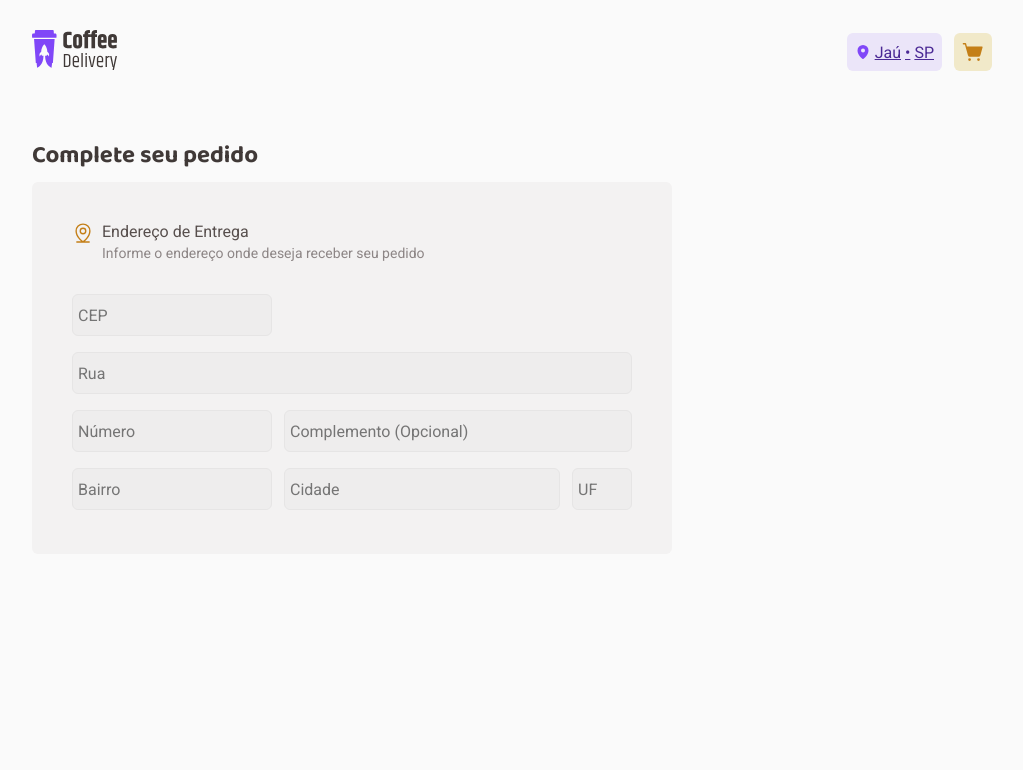
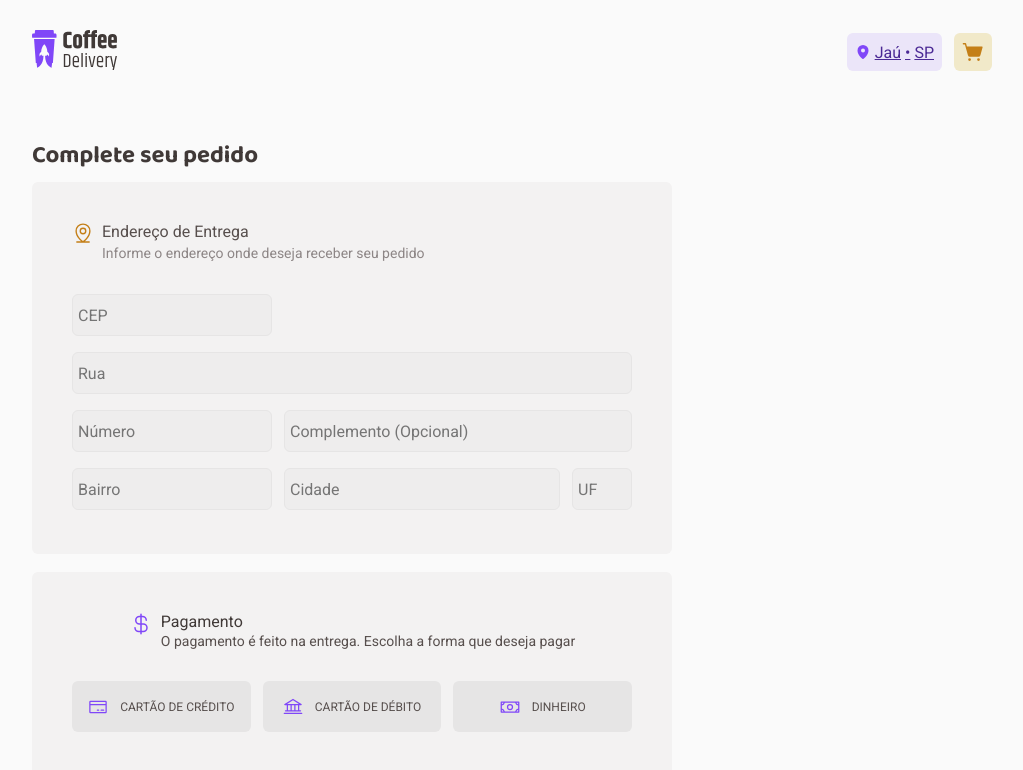
Before and after one commit to maathzzz/coffe-delivery, a React (Vite) app: page /checkout in a window 1280 px wide. Shown: the top 770 px of the page, without its empty margins (128-1151 px from the left). Built offline with nearby package versions, Linux system fonts and the light colour scheme.

Commit message:
adding payment methods styles

```diff
--- a/package.json
+++ b/package.json
@@ -16,9 +16,11 @@
     "phosphor-icons": "^1.4.2",
     "react": "^18.2.0",
     "react-dom": "^18.2.0",
+    "react-hook-form": "^7.43.9",
     "react-router": "^6.10.0",
     "react-router-dom": "^6.10.0",
-    "react-uuid": "^2.0.0"
+    "react-uuid": "^2.0.0",
+    "zod": "^3.21.4"
   },
   "devDependencies": {
     "@types/react": "^18.0.28",
--- a/src/pages/Checkout/LocationForm/LocationForm.module.css
+++ b/src/pages/Checkout/LocationForm/LocationForm.module.css
@@ -13,8 +13,8 @@
     border-radius: 6px;
 
     position: absolute;
-    left: 160px;
-    top: 182px;
+    left: 10rem;
+    top: 11.375rem;
 }
 
 .locationTitle {
--- a/src/pages/Checkout/LocationForm/index.tsx
+++ b/src/pages/Checkout/LocationForm/index.tsx
@@ -1,81 +1,120 @@
 import { useState } from 'react';
-import axios from 'axios';
 import { MapPinLine } from '@phosphor-icons/react';
 import styles from './LocationForm.module.css';
 
 export function LocationForm() {
-  const [endereco, setEndereco] = useState({
-    cep: '',
-    logradouro: '',
-    complemento: '',
-    bairro: '',
-    localidade: '',
-    uf: ''
+  const [cep, setCep] = useState('');
+  const [address, setAddress] = useState({
+    street: '',
+    number: '',
+    complement: '',
+    neighborhood: '',
+    city: '',
+    state: ''
   });
 
-  const buscarEndereco = async (cep : any) => {
-    try {
-      const response = await axios.get(`https://viacep.com.br/ws/${cep}/json/`);
-      const { data } = response;
+  async function handleBlur() {
+    if (!cep) {
+      return;
+    }
 
-      setEndereco({
-        cep: data.cep,
-        logradouro: data.logradouro,
-        complemento: data.complemento,
-        bairro: data.bairro,
-        localidade: data.localidade,
-        uf: data.uf
-      });
-    } catch (error) {
-      console.log(error);
-    }
+    const response = await fetch(`https://viacep.com.br/ws/${cep}/json/`);
+    const data = await response.json();
+
+    setAddress({
+      street: data.logradouro || '',
+      number: '',
+      complement: data.complemento || '',
+      neighborhood: data.bairro || '',
+      city: data.localidade || '',
+      state: data.uf || ''
+    });
   }
 
-  const handleCepChange = (event : any) => {
-    const cep = event.target.value;
-    setEndereco({ ...endereco, cep });
-  }
+  function handleChange(event: any) {
+    const { name, value } = event.target;
 
-  const handleCepBlur = (event : any) => {
-    const cep = event.target.value.replace(/\D/g, '');
-    if (cep.length === 8) {
-      buscarEndereco(cep);
-    }
-
-    else if (cep.length === 0) {
-        setEndereco({
-            cep: '',
-            logradouro: '',
-            complemento: '',
-            bairro: '',
-            localidade: '',
-            uf: ''
-          });
-      }
+    setAddress(prevAddress => ({
+      ...prevAddress,
+      [name]: value
+    }));
   }
 
   return (
     <div className={styles.locationContainer}>
       <div className={styles.locationTitle}>
-        <MapPinLine color='#C47F17' size={22} />
+        <MapPinLine color="#C47F17" size={22} />
         <div>
-          <p>Endereço de Entrega</p>
-          <span>Informe o endereço onde deseja receber seu pedido</span>
+          <p> Endereço de Entrega </p>
+          <span> Informe o endereço onde deseja receber seu pedido </span>
         </div>
       </div>
 
       <form className={styles.locationForm}>
-        <input type='text' placeholder='CEP' className={styles.inputOne} value={endereco.cep} onChange={handleCepChange} onBlur={handleCepBlur} />
-        <input type='text' placeholder='Rua' className={styles.inputTwo} value={endereco.logradouro} />
+      <div className={styles.locationCep}>
+        <input
+          type="text"
+          placeholder="CEP"
+          value={cep}
+          onChange={event => setCep(event.target.value)}
+          onBlur={handleBlur}
+          className={styles.inputOne}
+        />
+      </div>
+
+        <input
+          type="text"
+          placeholder="Rua"
+          name="street"
+          value={address.street}
+          onChange={handleChange}
+          className={styles.inputTwo}
+        />
 
         <div className={styles.locationForm2}>
-          <input type='text' placeholder='Número' className={styles.inputOne} />
-          <input type='text' placeholder='Complemento (Opcional)' className={styles.inputThree} />
+          <input
+            type="number"
+            placeholder="Número"
+            name="number"
+            value={address.number}
+            onChange={handleChange}
+            className={styles.inputOne}
+          />
+          <input
+            type="text"
+            placeholder="Complemento (Opcional)"
+            name="complement"
+            value={address.complement}
+            onChange={handleChange}
+            className={styles.inputThree}
+          />
         </div>
+
         <div className={styles.locationForm3}>
-          <input type='text' placeholder='Bairro' className={styles.inputOne} value={endereco.bairro} />
-          <input type='text' placeholder='Cidade' className={styles.inputFour} value={endereco.localidade} />
-          <input type='text' placeholder='UF' className={styles.inputFive} value={endereco.uf} />
+          <input
+            type="text"
+            placeholder="Bairro"
+            name="neighborhood"
+            value={address.neighborhood}
+            onChange={handleChange}
+            className={styles.inputOne}
+          />
+          <input
+            type="text"
+            placeholder="Cidade"
+            name="city"
+            value={address.city}
+            onChange={handleChange}
+            className={styles.inputFour}
+          />
+          <input
+            type="text"
+            placeholder="UF"
+            name="state"
+            value={address.state}
+            onChange={handleChange}
+            className={styles.inputFive}
+          />
         </div>
       </form>
     </div>
--- /dev/null
+++ b/src/pages/Checkout/PaymentForm/PaymentForm.module.css
@@ -0,0 +1,99 @@
+.container {
+    width: 40rem;
+    height: 12.938rem;
+
+    background: var(--white-card);
+    border-radius: 6px;
+
+    position: absolute;
+    left: 10rem;
+    top: 35.75rem;
+}
+
+.paymentTitle {
+    display: flex;
+    flex-direction: row;
+    align-items: flex-start;
+    padding: 0px;
+    gap: 0.5rem;
+
+    justify-content: center;
+    margin-top: 2.5rem;
+
+    flex: none;
+    order: 0;
+    align-self: stretch;
+    flex-grow: 0;
+}
+
+.paymentText {
+    display: flex;
+    flex-direction: column;
+    align-items: flex-start;
+    padding: 0px;
+    gap: 2px;
+}
+
+.paymentText p {
+    font-size: 1rem;
+    font-weight: 400;
+    color: var(--gray-subtitle);
+}
+
+.paymentText span {
+    font-size: 0.875rem;
+    font-weight: 400;
+    color: var(--gray-text)
+}
+
+.paymentMethods {
+    display: flex;
+
+    flex-direction: row;
+    justify-content: center;
+
+    padding: 0px;
+    gap: 0.75rem;
+
+    margin-top: 2rem;
+}
+
+.creditCard {
+    width: 11.167rem;
+    height: 3.188rem;
+
+    display: flex;
+    justify-content: center;
+    flex-direction: row;
+    align-items: center;
+
+    background: var(--gray-button);
+    border-radius: 6px;
+    cursor: pointer;
+    gap: 0.75rem;
+}
+
+.creditCard span {
+    color: var(--gray-text);
+    font-size: 0.75rem;
+}
+
+.debitCard {
+    width: 11.167rem;
+    height: 3.188rem;
+
+    display: flex;
+    justify-content: center;
+    flex-direction: row;
+    align-items: center;
+
+    background: var(--gray-button);
+    border-radius: 6px;
+    cursor: pointer;
+    gap: 0.75rem;
+}
+
+.debitCard span {
+    color: var(--gray-text);
+    font-size: 0.75rem;
+}
--- /dev/null
+++ b/src/pages/Checkout/PaymentForm/index.tsx
@@ -0,0 +1,34 @@
+import { Bank, CreditCard, CurrencyDollar, Money } from '@phosphor-icons/react'
+import styles from './PaymentForm.module.css'
+import { useState } from 'react'
+
+
+export function PaymentForm() {
+    const [inputRadioIsChecked, setInputRadioIsChecked] = useState('');
+
+  return (
+    <div className={styles.container}>
+        <div className={styles.paymentTitle}>
+            <CurrencyDollar size={24} color="#8047F8"/>
+            <div className={styles.paymentText}>
+                <p> Pagamento </p>
+                <span> O pagamento é feito na entrega. Escolha a forma que deseja pagar </span>
+            </div>
+        </div>
+        <form className={styles.paymentMethods}>
+           <div className={styles.creditCard}>
+                <CreditCard size={20} color="#8047F8"/>
+                <span> CARTÃO DE CRÉDITO</span>
+           </div>
+           <div className={styles.debitCard}>
+                <Bank size={20} color="#8047F8"/>
+                <span> CARTÃO DE DÉBITO</span>
+           </div>
+           <div className={styles.creditCard}>
+                <Money size={20} color="#8047F8"/>
+                <span> DINHEIRO </span>
+           </div>
+        </form>
+    </div>
+  )
+}
--- a/src/pages/Checkout/index.tsx
+++ b/src/pages/Checkout/index.tsx
@@ -1,11 +1,13 @@
 import styles from './Checkout.module.css'
 import { LocationForm } from './LocationForm/index'
+import { PaymentForm } from './PaymentForm'
 
 export function Checkout() {
     return (
         <div className={styles.checkout}>
             <h2> Complete seu pedido </h2>
             <LocationForm />
+            <PaymentForm />
 
         </div>
     )
--- a/src/pages/Home/CoffeeCard/CoffeeCard.tsx
+++ b/src/pages/Home/CoffeeCard/CoffeeCard.tsx
@@ -36,7 +36,7 @@ export function CoffeeCard({ title, description, price, tags, imgUrl, amount }:
               <button className={styles.minus} onClick={handleRemoveCoffeeFromCart}>
                 -
               </button>
-              <span> {coffeeCount} </span>
+              <span> {amount} </span>
               <button className={styles.plus} onClick={handleAddCoffeeToCart}>
                 +
               </button>
```
Also changed, not shown: 2 other files (tests, documents, lock files or other folders).
